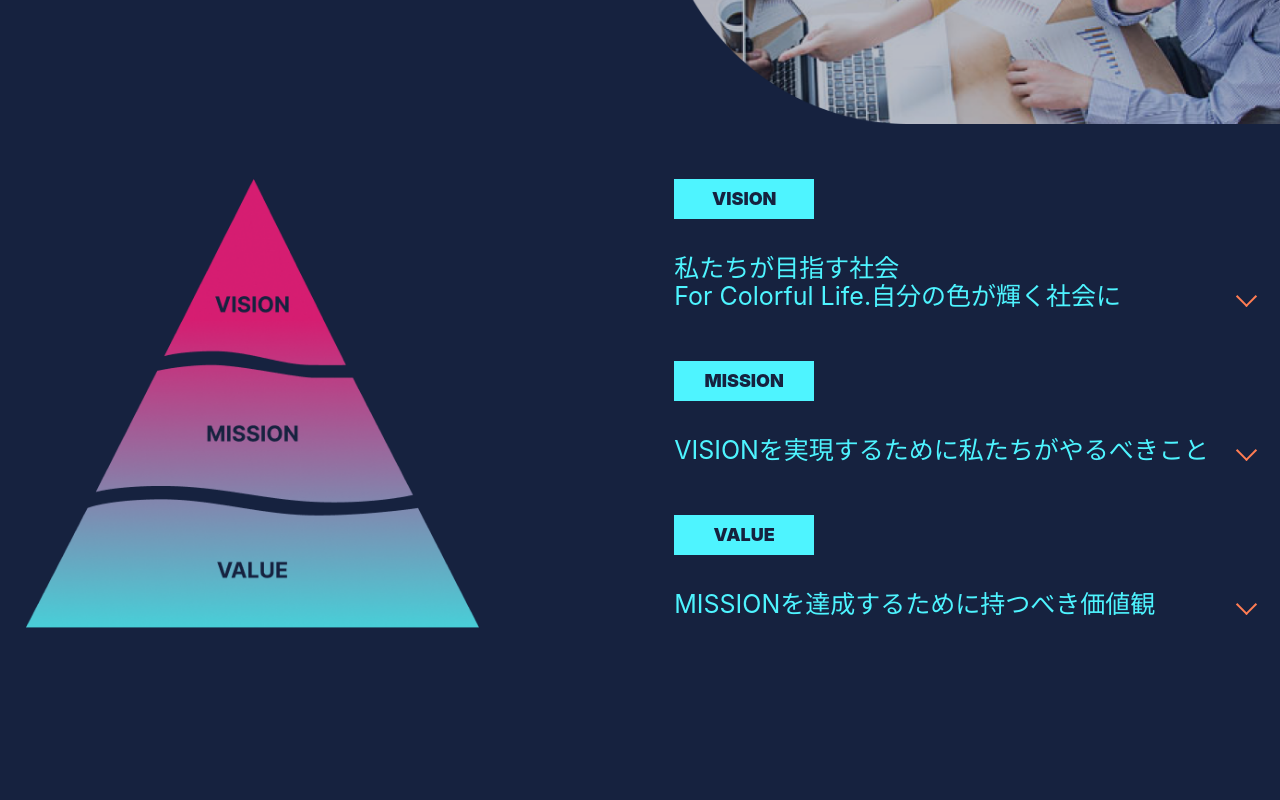
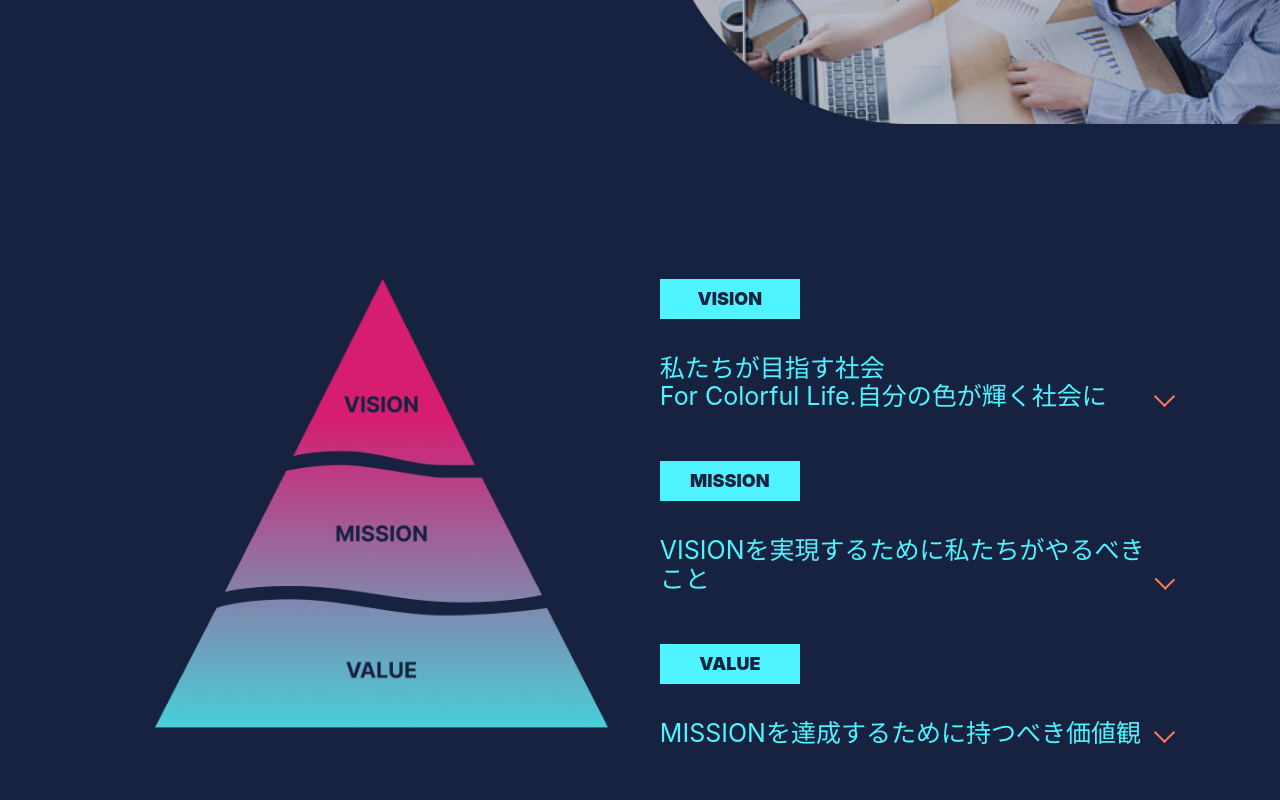
Before and after one commit to saya1104/office-area, a Next.js app: page /about in a window 1280 px wide. Shown: the part 520-1320 px from the top of the page. Built offline with nearby package versions, Linux system fonts and the light colour scheme.

Commit message:
style修正

```diff
--- a/components/elements/AboutTeamAccordion.tsx
+++ b/components/elements/AboutTeamAccordion.tsx
@@ -1,27 +1,28 @@
 import React, { useState } from 'react';
 import styled from 'styled-components';
-import { sp } from '../../styles/breakPoint';
+import { tablet } from '../../styles/breakPoint';
 import type { AccordionType } from '../../features/domains/constants/AccordionConstants';
 
 const Wrapper = styled.div`
-  width: 580px;
-  ${sp`
-    margin-top:150px;
+  width: 40vw;
+  max-width: 580px;
+  ${tablet`
+    margin-top:50px;
     width:90vw;
     min-width:280px
   `}
 `;
 const AccordionMenuStyle = styled.div`
-  width: 580px;
+  max-width: 580px;
   background: #16223f;
   position: relative;
-  ${sp`
+  ${tablet`
     width:90vw;
     min-width:280px;
   `};
 `;
 const TitleStyle = styled.div`
-  width: 140px;
+  max-width: 140px;
   height: 40px;
   background: #4ef4ff;
   position: relative;
@@ -47,19 +48,18 @@ const FlexStyle = styled.div`
 `;
 
 const SubTitleStyle = styled.div`
-  margin-top: 10px;
-  margin-right:0
-  width: 540px;
+  margin: 10px 10px 0 0;
+  max-width: 580px;
   white-space: pre-wrap;
   p {
-    font-size:25px;
-    margin-bottom:0;
+    font-size: 25px;
+    margin-bottom: 0;
     color: #4ef4ff;
     span {
       display: block;
     }
   }
-  ${sp`
+  ${tablet`
   width:90vw;
   min-width:280px;
     p{
@@ -81,13 +81,13 @@ const PcButtonStyle = styled.div`
     margin-bottom: 0;
     transform: rotate(315deg);
   }
-  ${sp`
+  ${tablet`
   display: none;
   `}
 `;
 
 const SpButtonStyle = styled.div`
-  ${sp`
+  ${tablet`
   position: absolute;
   top:100%;
   right:0%;
@@ -126,7 +126,7 @@ const DetailStyle = styled.div`
     font-weight: 200;
     font-size: 20px;
     color: #b7c4e5;
-    ${sp`
+    ${tablet`
     display:block;
     margin: 10px 0 0 0;
     `}
--- a/components/elements/SubTitle.tsx
+++ b/components/elements/SubTitle.tsx
@@ -8,7 +8,7 @@ const SubTitleStyle = styled.div`
     line-height: 1.5;
     color: #ff318f;
     font-size: 40px;
-    margin: 70px 0 20px 0;
+    margin: 100px 0 20px 0;
     font-weight: 200;
     ${sp`
       font-size:25px;
--- a/components/layouts/Footer.tsx
+++ b/components/layouts/Footer.tsx
@@ -7,7 +7,7 @@ import { sp, tablet } from '../../styles/breakPoint';
 const FooterStyle = styled.footer`
   position: relative;
   padding: 45px 100px 80px 100px;
-  margin-top: 100px;
+  margin-top: 300px;
 
   ${tablet`
     padding: 45px 20px 80px 20px;
--- a/components/templates/AboutTeamPage/AboutTeamDetails.tsx
+++ b/components/templates/AboutTeamPage/AboutTeamDetails.tsx
@@ -7,15 +7,19 @@ import EachPageTop from '../../elements/EachPageTop';
 
 const Wrapper = styled.div`
   display: flex;
-  justify-content: center;
+  justify-content: space-evenly;
   margin-bottom: 200px;
+  margin: 100px 8vw 200px 8vw;
+  ${tablet`
+    margin:100px 3vw 200px 3vw;
+  `};
 `;
 
 const ImageStyle = styled.div`
   width: 546px;
   margin-top: 50px;
   display: block;
-  margin-right: 8%;
+  text-align: center;
   ${tablet`
     display: none;
   `}
@@ -26,8 +30,8 @@ const ImageSpStyle = styled.div`
   ${tablet`
     display: block;
     text-align: center;
+    margin: 0 auto;
     max-width: 546px;
-    margin: 0 auto;
   `}
 `;
 
--- a/components/templates/TopPage/Recruit.tsx
+++ b/components/templates/TopPage/Recruit.tsx
@@ -6,6 +6,7 @@ const RecruitStyle = styled.div`
   display: flex;
   justify-content: space-between;
   align-items: center;
+  margin-top: 100px;
   ${sp`
   display: inline;
   `}
```
Also changed, not shown: components/templates/ProductPage/ProductDetails.tsx (+3 -7 lines).
